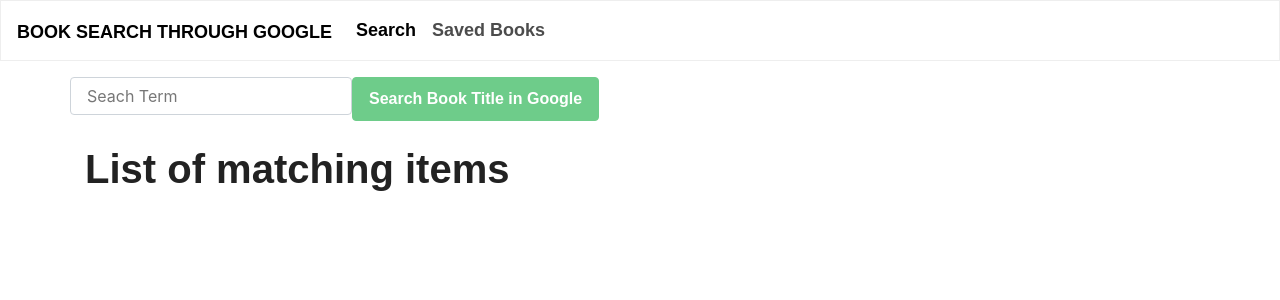
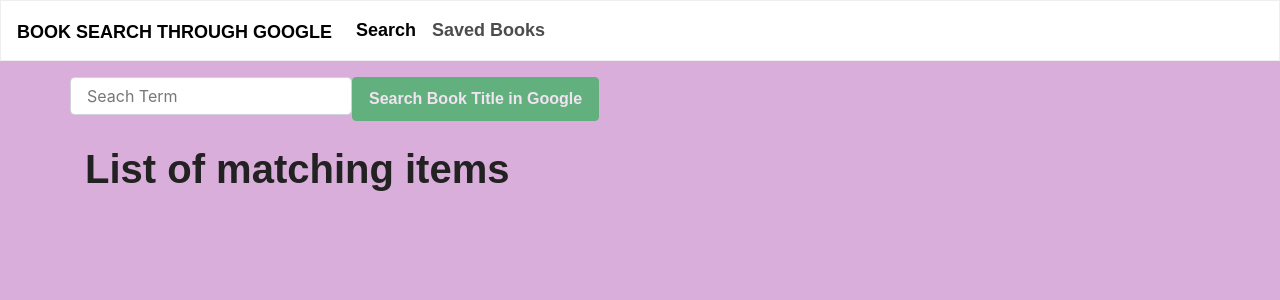
Before and after one commit to rikioh/Google-books, a React (Create React App) app in the folder client/: page / in a window 1280 px wide. Shown: the top 300 px of the page. Built offline with nearby package versions, Linux system fonts and the light colour scheme; a web font is replaced by a local one.

Commit message:
updating stylign

```diff
--- a/client/public/index.html
+++ b/client/public/index.html
@@ -21,7 +21,7 @@
 
     -->
     <link rel="stylesheet" href="https://cdnjs.cloudflare.com/ajax/libs/bootswatch/4.0.0/journal/bootstrap.min.css" />
-
+    <link rel="stylesheet" href="style.css">
     <title>React App</title>
   </head>
   <body>
--- /dev/null
+++ b/client/public/style.css
@@ -0,0 +1,3 @@
+body {
+    background-color: #DAAEDA;
+    }
```
